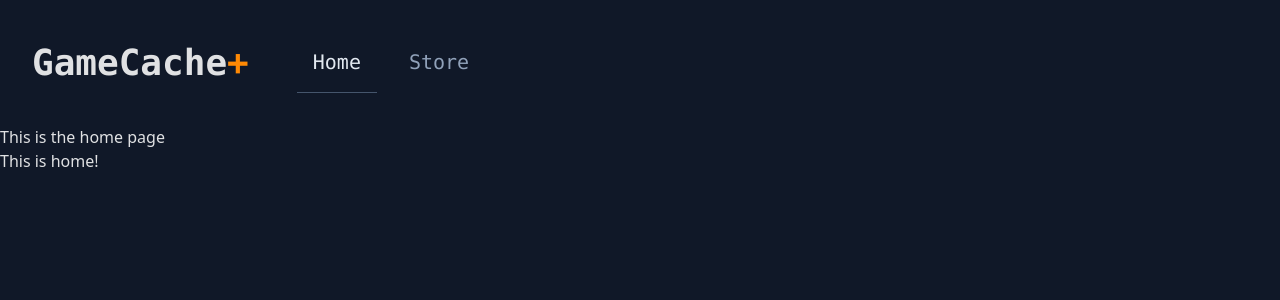
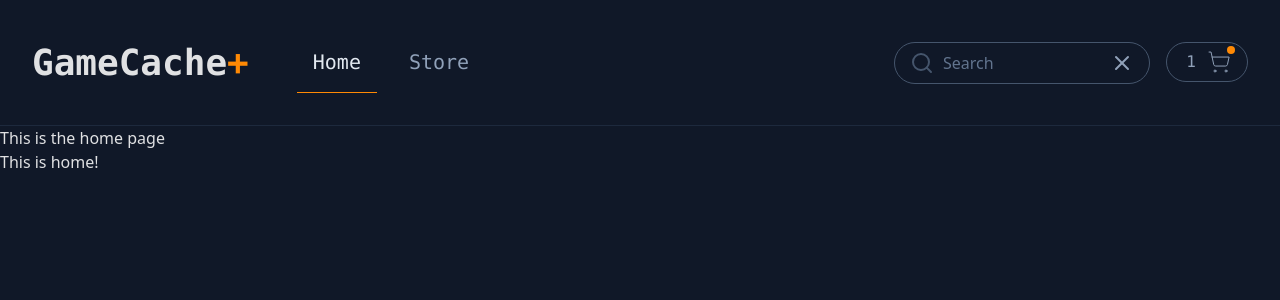
Before and after one commit to jmrvicencio/odinproj-shopping-cart, a React (Vite) app: page /home in a window 1280 px wide. Shown: the top 300 px of the page. Built offline with nearby package versions, Linux system fonts and the light colour scheme.

Commit message:
💄 Added header component and styling

```diff
--- a/package.json
+++ b/package.json
@@ -15,6 +15,7 @@
     "@tanstack/react-query": "^5.81.5",
     "@types/node": "^24.0.10",
     "@types/react-router-dom": "^5.3.3",
+    "lucide-react": "^0.525.0",
     "react": "^19.1.0",
     "react-dom": "^19.1.0",
     "react-router-dom": "^7.6.3",
--- a/src/App.css
+++ b/src/App.css
@@ -1,4 +1,8 @@
 @import "tailwindcss";
+
+* {
+  box-sizing: border-box;
+}
 
 #root {
   height: 100%;
--- a/src/App.tsx
+++ b/src/App.tsx
@@ -1,36 +1,16 @@
 import { useState } from "react";
 import { Outlet, Link, useMatches } from "react-router-dom";
+import { Search } from "lucide-react";
+import Header from "./components/Header";
 import "./App.css";
 
 function App() {
   const matches = useMatches();
   const page = matches[1].pathname.replace("/", "");
-  console.log(page);
 
   return (
     <>
-      <header className="flex w-full items-center p-8 font-mono">
-        <h1 className="text-4xl font-black">
-          GameCache<span className="text-orange-400">+</span>
-        </h1>
-        <nav className="flex gap-4 px-12 text-xl text-slate-400">
-          <Link
-            {...(page == "home" && { "data-active": "" })}
-            className="border-b-1 border-white/0 p-4 hover:border-slate-700 data-[active]:border-slate-600 data-[active]:text-slate-200"
-            to="home"
-          >
-            Home
-          </Link>
-          <Link
-            {...(page == "store" && { "data-active": "" })}
-            className="border-b-1 border-white/0 p-4 hover:border-slate-700 data-[active]:border-slate-600 data-[active]:text-slate-200"
-            to="store"
-          >
-            Store
-          </Link>
-        </nav>
-        <input type="text" className="font-sans" />
-      </header>
+      <Header page={page} />
       <h1>This is the home page</h1>
       <Outlet />
     </>
--- /dev/null
+++ b/src/components/Header.tsx
@@ -0,0 +1,52 @@
+import { Link } from "react-router-dom";
+import { Search, ShoppingCart, X } from "lucide-react";
+
+const Header = ({ page }: { page: string }) => {
+  return (
+    <header className="flex w-full items-center border-b-1 border-slate-800 p-8 font-mono">
+      <h1 className="text-4xl font-black">
+        GameCache<span className="text-orange-400">+</span>
+      </h1>
+      <nav className="flex gap-4 px-12 text-xl text-slate-400">
+        <Link
+          {...(page == "home" && { "data-active": "" })}
+          className="border-b-1 border-white/0 p-4 hover:border-slate-700 data-[active]:border-orange-400 data-[active]:text-slate-200"
+          to="home"
+        >
+          Home
+        </Link>
+        <Link
+          {...(page == "store" && { "data-active": "" })}
+          className="border-b-1 border-white/0 p-4 hover:border-slate-700 data-[active]:border-orange-400 data-[active]:text-slate-200"
+          to="store"
+        >
+          Store
+        </Link>
+      </nav>
+      <div className="flex grow-1 justify-end gap-4">
+        <div className="relative">
+          <input
+            type="text"
+            className="w-64 rounded-full border-1 border-slate-600 px-12 py-2 font-sans outline-slate-400 transition-[width] duration-300 ease-in-out placeholder:text-slate-500 focus:w-88 focus:outline-1"
+            placeholder="Search"
+          />
+          <Search className="absolute top-1/2 left-4 w-6 -translate-y-1/2 stroke-slate-600" />
+          <X className="absolute top-1/2 right-4 w-6 -translate-y-1/2 cursor-pointer stroke-slate-400" />
+        </div>
+        <div
+          className={`cart-items group cart transition-gap relative flex h-10 cursor-pointer items-center gap-0 rounded-full border-1 border-slate-600 px-4 duration-300 ease-in-out [.cart-items]:gap-2`}
+        >
+          <div className="flex w-0 justify-center transition-all duration-300 ease-in-out group-[.cart-items]:w-4">
+            <p className="text-slate-400 not-group-[.cart-items]:hidden group-[.cart:hover]:text-slate-200">1</p>
+          </div>
+          <div className="relative">
+            <div className="absolute -top-1 -right-1 h-2 w-2 rounded-full bg-orange-400 not-group-[.cart-items]:hidden" />
+            <ShoppingCart className="w-6 stroke-slate-400 stroke-1 group-hover:stroke-slate-200" />
+          </div>
+        </div>
+      </div>
+    </header>
+  );
+};
+
+export default Header;
--- a/src/index.css
+++ b/src/index.css
@@ -13,19 +13,8 @@
   -moz-osx-font-smoothing: grayscale;
 }
 
-/* a {
-  font-weight: 500;
-  color: #646cff;
-  text-decoration: inherit;
-}
-a:hover {
-  color: #535bf2;
-} */
-
 body {
   margin: 0;
-  /* display: flex; */
-  /* place-items: center; */
   min-width: 320px;
   min-height: 100vh;
 }
@@ -34,26 +23,6 @@ body {
   font-size: 3.2em;
   line-height: 1.1;
 } */
-
-button {
-  border-radius: 8px;
-  border: 1px solid transparent;
-  padding: 0.6em 1.2em;
-  font-size: 1em;
-  font-weight: 500;
-  font-family: inherit;
-  background-color: #1a1a1a;
-  cursor: pointer;
-  transition: border-color 0.25s;
-}
-button:hover {
-  border-color: #646cff;
-}
-button:focus,
-button:focus-visible {
-  outline: 4px auto -webkit-focus-ring-color;
-}
-
 /* @media (prefers-color-scheme: light) {
   :root {
     color: #213547;
```
Also changed, not shown: 1 other file (tests, documents, lock files or other folders).
